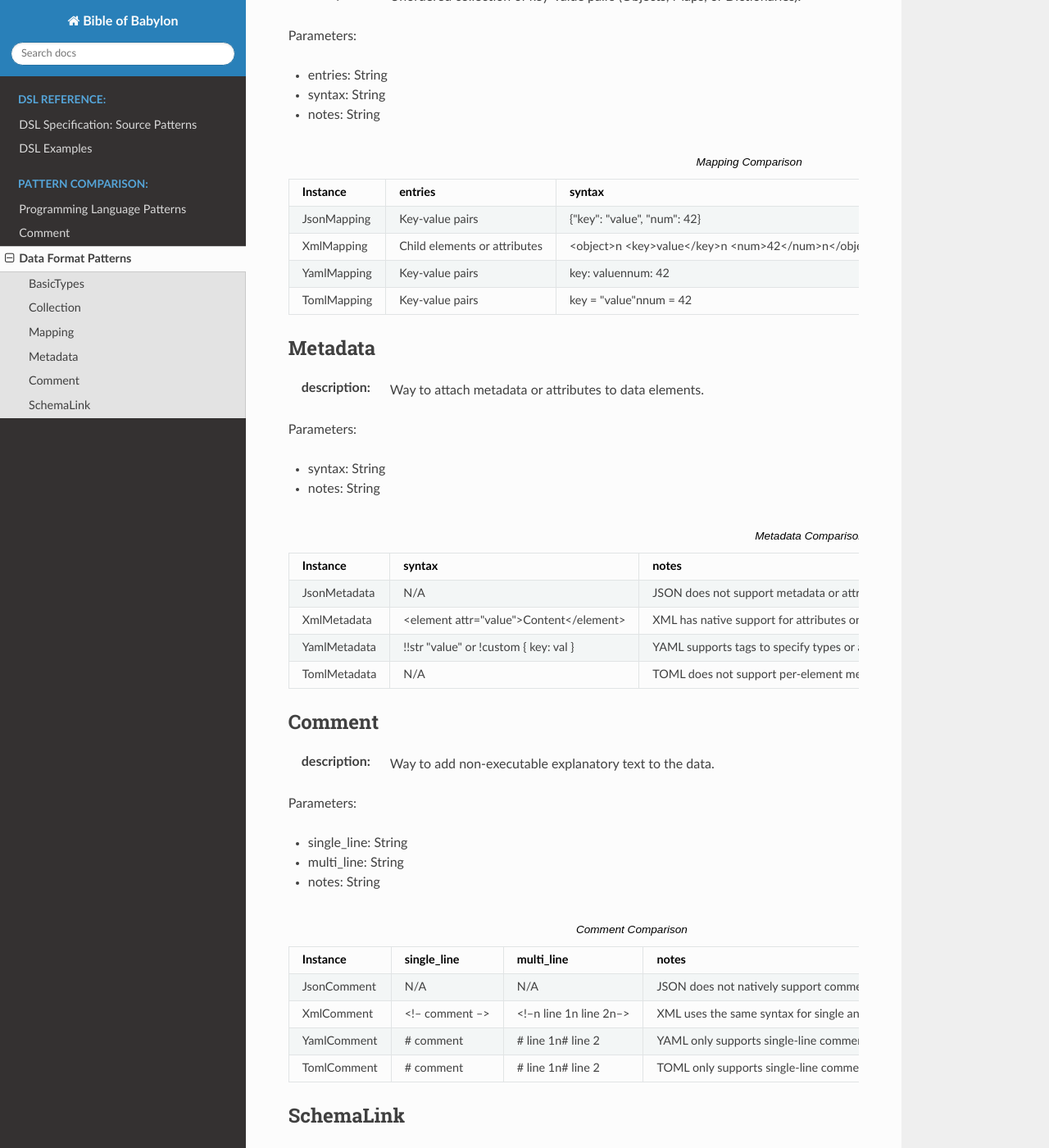
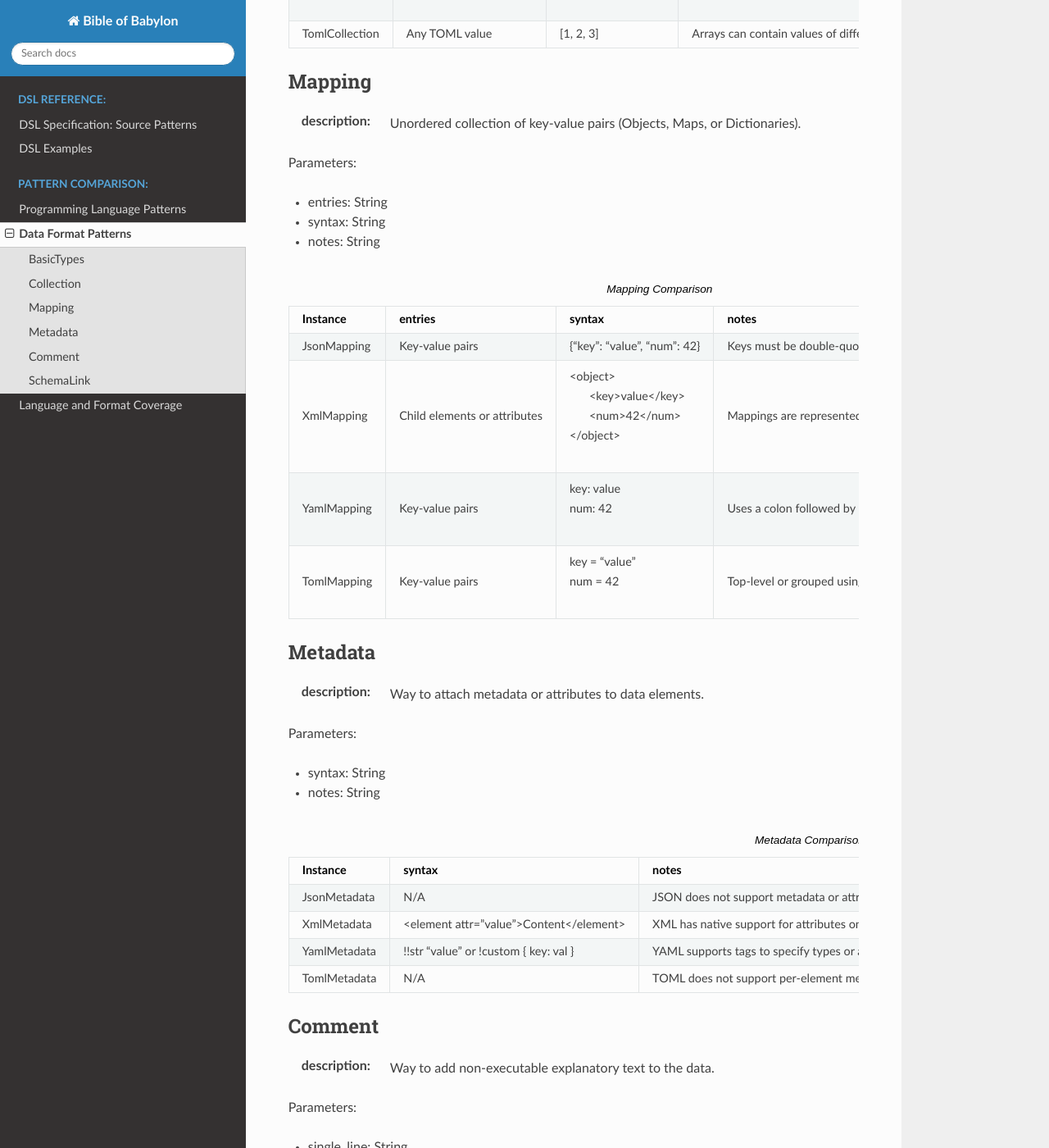
Before and after one commit to chatelao/bible-of-babylon, a Sphinx documentation site: the page built from docs/data_formats.rst, in a window 1280 px wide and 1400 px high, scrolled down 1244 px. Shown: the whole window at 82% size. Built offline with Sphinx 7.4.7 and the Read the Docs theme 3.1.0, drawn with Linux system fonts in a browser that asks for light colours; some of the changed text lies outside the part shown.

Commit message:
docs: implement coverage summary and update roadmap

```diff
--- a/docs/data_formats.rst
+++ b/docs/data_formats.rst
@@ -32,7 +32,7 @@
      - boolean_val
      - notes
    * - JsonBasic
-     - \"Hello\"
+     - "Hello"
      - 42 or 3.14
      - true / false
      - Standard JSON types; strings must be double-quoted.
@@ -42,12 +42,12 @@
      - <tag>true</tag>
      - XML is text-based; types are typically inferred or defined by a schema (XSD).
    * - YamlBasic
-     - Hello or 'Hello' or \"Hello\"
+     - Hello or 'Hello' or "Hello"
      - 42 or 3.14
      - true / false (or yes/no, on/off in YAML 1.1)
      - YAML supports plain, single-quoted, and double-quoted strings.
    * - TomlBasic
-     - \"Hello\"
+     - "Hello"
      - 42 or 3.14
      - true / false
      - TOML is strictly typed; strings must be double-quoted.
@@ -81,15 +81,20 @@
      - notes
    * - JsonCollection
      - Any JSON value
-     - [1, \"two\", true]
+     - [1, "two", true]
      - Elements are comma-separated and enclosed in square brackets.
    * - XmlCollection
      - Repeated child elements
-     - <list>\n  <item>1</item>\n  <item>2</item>\n</list>
+     - | <list>
+       |   <item>1</item>
+       |   <item>2</item>
+       | </list>
      - Collections are typically represented by repeating elements under a parent.
    * - YamlCollection
      - Any YAML value
-     - - 1\n- two\n- true
+     - | - 1
+       | - two
+       | - true
      - Uses a dash followed by a space for each element.
    * - TomlCollection
      - Any TOML value
@@ -125,19 +130,24 @@
      - notes
    * - JsonMapping
      - Key-value pairs
-     - {\"key\": \"value\", \"num\": 42}
+     - {"key": "value", "num": 42}
      - Keys must be double-quoted strings.
    * - XmlMapping
      - Child elements or attributes
-     - <object>\n  <key>value</key>\n  <num>42</num>\n</object>
+     - | <object>
+       |   <key>value</key>
+       |   <num>42</num>
+       | </object>
      - Mappings are represented as nested elements.
    * - YamlMapping
      - Key-value pairs
-     - key: value\nnum: 42
+     - | key: value
+       | num: 42
      - Uses a colon followed by a space to separate key and value.
    * - TomlMapping
      - Key-value pairs
-     - key = \"value\"\nnum = 42
+     - | key = "value"
+       | num = 42
      - Top-level or grouped using [headers].
 
 
@@ -166,12 +176,12 @@
      - notes
    * - JsonMetadata
      - N/A
-     - JSON does not support metadata or attributes on elements; often simulated using underscore-prefixed keys (e.g., \"_metadata\": { ... }).
+     - JSON does not support metadata or attributes on elements; often simulated using underscore-prefixed keys (e.g., "_metadata": { ... }).
    * - XmlMetadata
-     - <element attr=\"value\">Content</element>
+     - <element attr="value">Content</element>
      - XML has native support for attributes on elements.
    * - YamlMetadata
-     - !!str \"value\" or !custom { key: val }
+     - !!str "value" or !custom { key: val }
      - YAML supports tags to specify types or attach metadata to nodes.
    * - TomlMetadata
      - N/A
@@ -246,10 +261,11 @@
      - syntax
      - notes
    * - JsonSchemaLink
-     - \"\$schema\": \"http://json-schema.org/draft-07/schema#\"
+     - "\$schema": "http://json-schema.org/draft-07/schema#"
      - JSON uses the \$schema keyword to point to a JSON Schema file.
    * - XmlSchemaLink
-     - <root xmlns:xsi=\"http://www.w3.org/2001/XMLSchema-instance\"\n      xsi:schemaLocation=\"http://example.com schema.xsd\">
+     - | <root xmlns:xsi="http://www.w3.org/2001/XMLSchema-instance"
+       |       xsi:schemaLocation="http://example.com schema.xsd">
      - XML uses the xsi:schemaLocation attribute to link to an XSD.
    * - YamlSchemaLink
      - # yaml-language-server: \$schema=<url_or_path>
--- a/docs/index.rst
+++ b/docs/index.rst
@@ -14,6 +14,7 @@
 
    programming
    data_formats
+   coverage
 
 Indices and tables
 ==================
```
Also changed, not shown: other parts of docs/data_formats.rst (+8 -3 lines), ROADMAP.md (+3 -1 lines), docs/coverage.md (added, +37 -0 lines), docs/programming.rst (+67 -28 lines).
